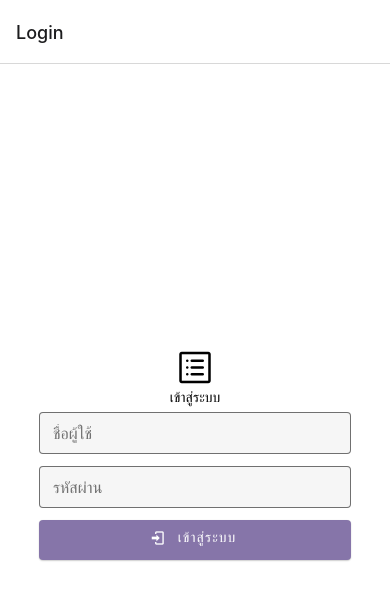
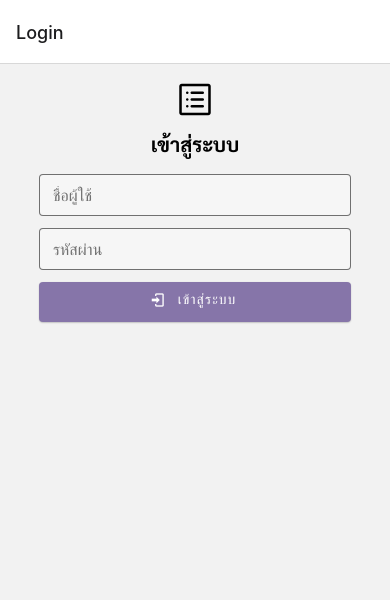
Before and after one commit to firstneverrest/React-native-todolist, a React Native app in the folder todolist/: screen /Login in a window 390 px wide. Shown: the top 600 px of the page. Built offline with nearby package versions, Linux system fonts and the light colour scheme.

Commit message:
feat: add header and body

```diff
--- a/todolist/src/styles/global.ts
+++ b/todolist/src/styles/global.ts
@@ -4,9 +4,18 @@ import color from './colors';
 const globalStyles = StyleSheet.create({
   container: {
     flex: 1,
-    backgroundColor: color.white,
-    alignItems: 'center',
-    justifyContent: 'center',
+    flexDirection: 'column',
+    marginTop: 16,
+  },
+  header: {
+    fontFamily: 'sarabun-bold',
+
+    fontSize: 20,
+    marginVertical: 4,
+    lineHeight: 40,
+  },
+  body: {
+    fontFamily: 'sarabun-regular',
   },
   primary: {
     color: color.darkPurple,
```
